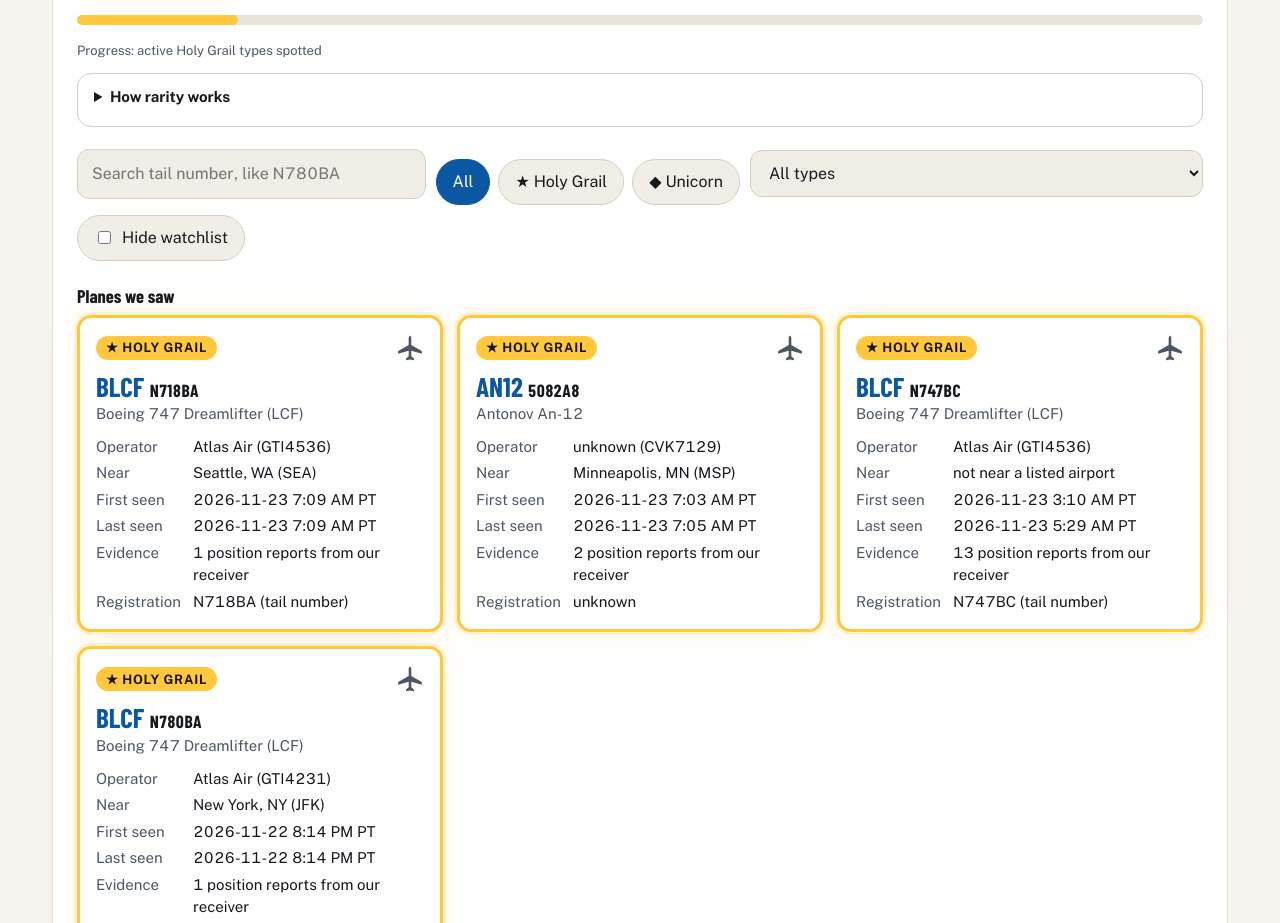
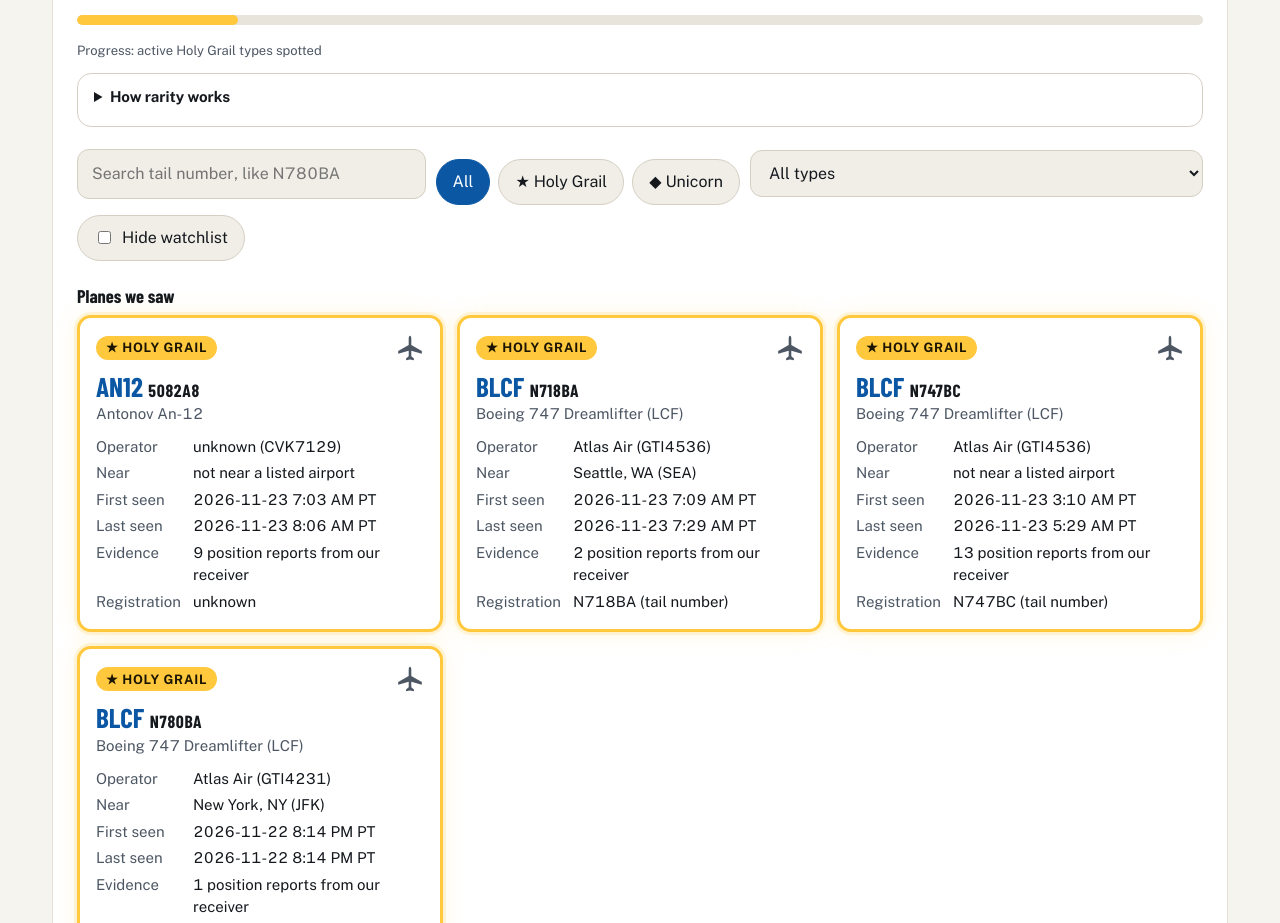
Before and after one commit to Zuggary/airtraveldesklive, a plain HTML site: page spotters-log/rare/index.html in a window 1280 px wide. Shown: the part 409-1332 px from the top of the page. Drawn offline with Linux system fonts and the light colour scheme.

Commit message:
Rare plane log: data update 2026-11-23 16:11 UTC

```diff
--- a/spotters-log/rare/index.html
+++ b/spotters-log/rare/index.html
@@ -18,7 +18,7 @@
   </header><div class="container"><main class="rl" id="main-content"><article class="prose-card prose-card--wide"><nav class="crumb"><a href="/">Air Travel Desk</a> / <a href="/spotters-log/">Spotter's Log</a> / Rare planes</nav>
 <h1>Rare plane log</h1>
 <p class="lede">Every Unicorn and Holy Grail plane our stream has tracked. Holy Grail first. Times are Pacific.</p>
-<p class="fresh">From our own flight database. The stream logs every plane once a minute; this page refreshes every hour. Last new sighting: 2026-11-23 7:09 AM PT.</p>
+<p class="fresh">From our own flight database. The stream logs every plane once a minute; this page refreshes every hour. Last new sighting: 2026-11-23 8:06 AM PT.</p>
 <div class="stats" id="stats" aria-live="polite"></div>
 <div class="progress" aria-hidden="true"><i id="prog"></i></div><p class="plabel">Progress: active Holy Grail types spotted</p>
 <details class="tiers"><summary>How rarity works</summary><p><b class="k legendary">★ Holy Grail</b> planes are on our watchlist: Dreamlifters, Belugas, bombers, spy planes and hurricane hunters. <b class="k epic">◆ Unicorn</b> types show up on our map only a handful of times. Gold solid outline = Holy Grail. Purple dashed outline = Unicorn. A plane counts once we see its type on the live map. The An-225 (destroyed 2022) and SR-71 (retired) stay on the list as history; they do not count toward your progress. We track planes on the live ADS-B map of the stream area (US airspace near our airports). Registration means the tail number painted on the plane.</p></details>
--- a/spotters-log/rare/rare-log.json
+++ b/spotters-log/rare/rare-log.json
@@ -7,7 +7,7 @@
   "epic": "Unicorn",
   "legendary": "Holy Grail"
  },
- "generated": "2026-11-23 7:11 AM PT",
+ "generated": "2026-11-23 8:11 AM PT",
  "data_since": "2026-11-22 8:30 PM PT",
  "source": "Air Travel Desk stream database (ADS-B positions from adsb.lol, ODbL)",
  "types": [
@@ -38,9 +38,9 @@
   {
    "type": "AN12",
    "tier": "legendary",
-   "times_seen": 0,
+   "times_seen": 1,
    "planes": 1,
-   "last_seen": "2026-11-23 7:05 AM PT",
+   "last_seen": "2026-11-23 8:06 AM PT",
    "provisional": true
   },
   {
@@ -86,9 +86,9 @@
   {
    "type": "BLCF",
    "tier": "legendary",
-   "times_seen": 2,
+   "times_seen": 3,
    "planes": 3,
-   "last_seen": "2026-11-23 7:09 AM PT",
+   "last_seen": "2026-11-23 7:29 AM PT",
    "provisional": true
   },
   {
@@ -142,6 +142,20 @@
  ],
  "sightings": [
   {
+   "type": "AN12",
+   "hex": "5082a8",
+   "tail": null,
+   "callsign": "CVK7129",
+   "operator": null,
+   "airport": null,
+   "city": null,
+   "first_seen": "2026-11-23 7:03 AM PT",
+   "last_seen": "2026-11-23 8:06 AM PT",
+   "last_seen_utc": "2026-11-23 08:06:37.4-08",
+   "pings": 9,
+   "track": [[44.5899,-93.2039,10650,0.0],[44.4521,-93.0943,11625,1.9],[43.8452,-92.9758,18425,9.9],[43.6871,-92.9819,20625,11.9],[43.0363,-93.0187,24025,20.1],[42.3481,-93.0853,23975,28.0],[41.1107,-93.2269,23950,42.2],[40.1726,-93.3442,23950,53.0],[39.3301,-93.4724,24000,63.0]]
+  },
+  {
    "type": "BLCF",
    "hex": "a999df",
    "tail": "N718BA",
@@ -150,24 +164,10 @@
    "airport": "SEA",
    "city": "Seattle, WA",
    "first_seen": "2026-11-23 7:09 AM PT",
-   "last_seen": "2026-11-23 7:09 AM PT",
-   "last_seen_utc": "2026-11-23 07:09:37.1-08",
-   "pings": 1,
-   "track": [[46.7872,-123.258,null,null],[47.5492,-122.4517,9275,0.0]]
-  },
-  {
-   "type": "AN12",
-   "hex": "5082a8",
-   "tail": null,
-   "callsign": "CVK7129",
-   "operator": null,
-   "airport": "MSP",
-   "city": "Minneapolis, MN",
-   "first_seen": "2026-11-23 7:03 AM PT",
-   "last_seen": "2026-11-23 7:05 AM PT",
-   "last_seen_utc": "2026-11-23 07:05:35.6-08",
+   "last_seen": "2026-11-23 7:29 AM PT",
+   "last_seen_utc": "2026-11-23 07:29:36.9-08",
    "pings": 2,
-   "track": [[44.5899,-93.2039,10650,0.0],[44.4521,-93.0943,11625,1.9]]
+   "track": [[46.7872,-123.258,null,null],[47.5492,-122.4517,9275,0.0],[47.9199,-122.284,null,20.0]]
   },
   {
    "type": "BLCF",
```
Also changed, not shown: spotters-log/rare/type/AN12.html (+1 -1 lines), spotters-log/rare/type/BLCF.html (+1 -1 lines).
